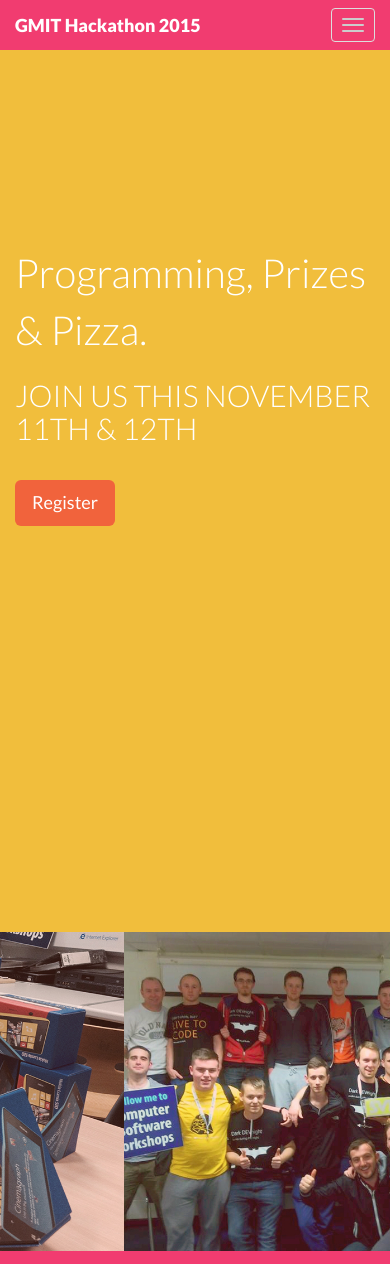
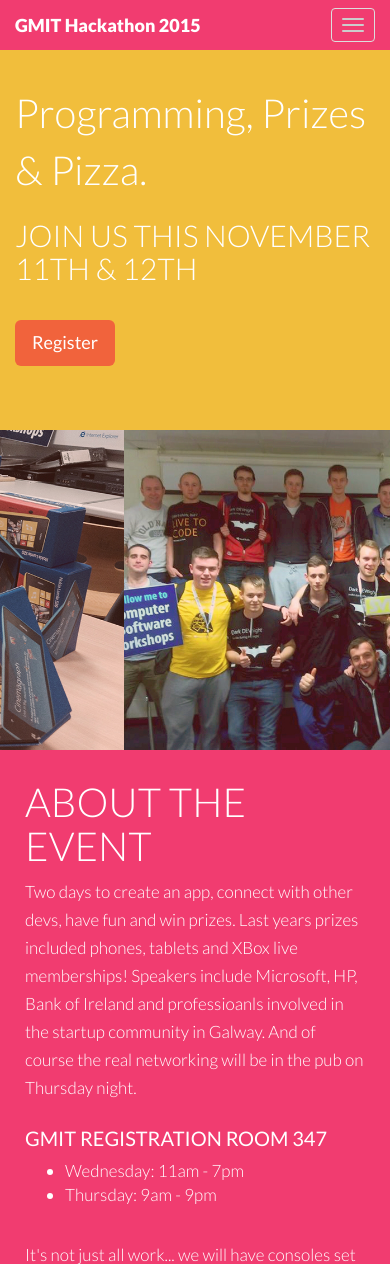
Before and after one commit to John-Malcolm-Design/gmithackathon15, a PHP site: page /dev/index.html in a window 390 px wide. Shown: the top 1264 px of the page. Run offline with PHP 8.4, Linux system fonts and the light colour scheme; some libraries are stand-ins or nearby versions.

Commit message:
Fixed mobile and tablet versions

```diff
--- a/dev/assets/css/main.css
+++ b/dev/assets/css/main.css
@@ -308,8 +308,27 @@ div#slider figure {
     }
 }
 
-@media only screen and (max-width: 770px) {
+@media only screen and (max-width: 800px) {
    img.logo {
-  display: none;
+    display: none;
+  }
+
+  #headerwrap{
+    padding-top: 40px;
+    height: 400px;
+    min-height: 400px;
+    padding-bottom: 40px;
+  }
+
 }
+
+@media only screen and (max-width: 530px) {
+
+  #headerwrap{
+    padding-top: 40px;
+    height: 450px;
+    min-height: 400px;
+    padding-bottom: 40px;
+  }
+
 }
```
